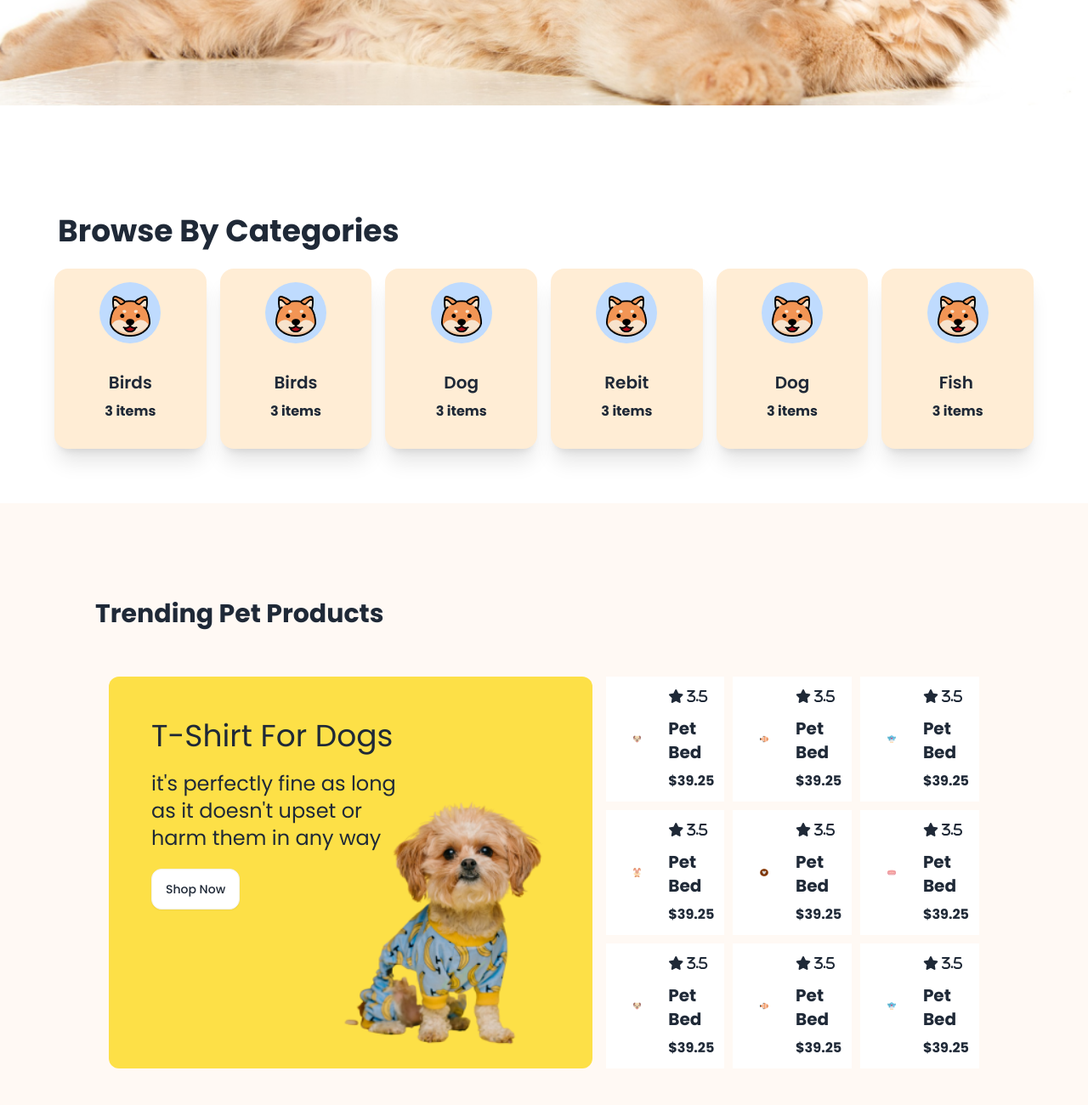
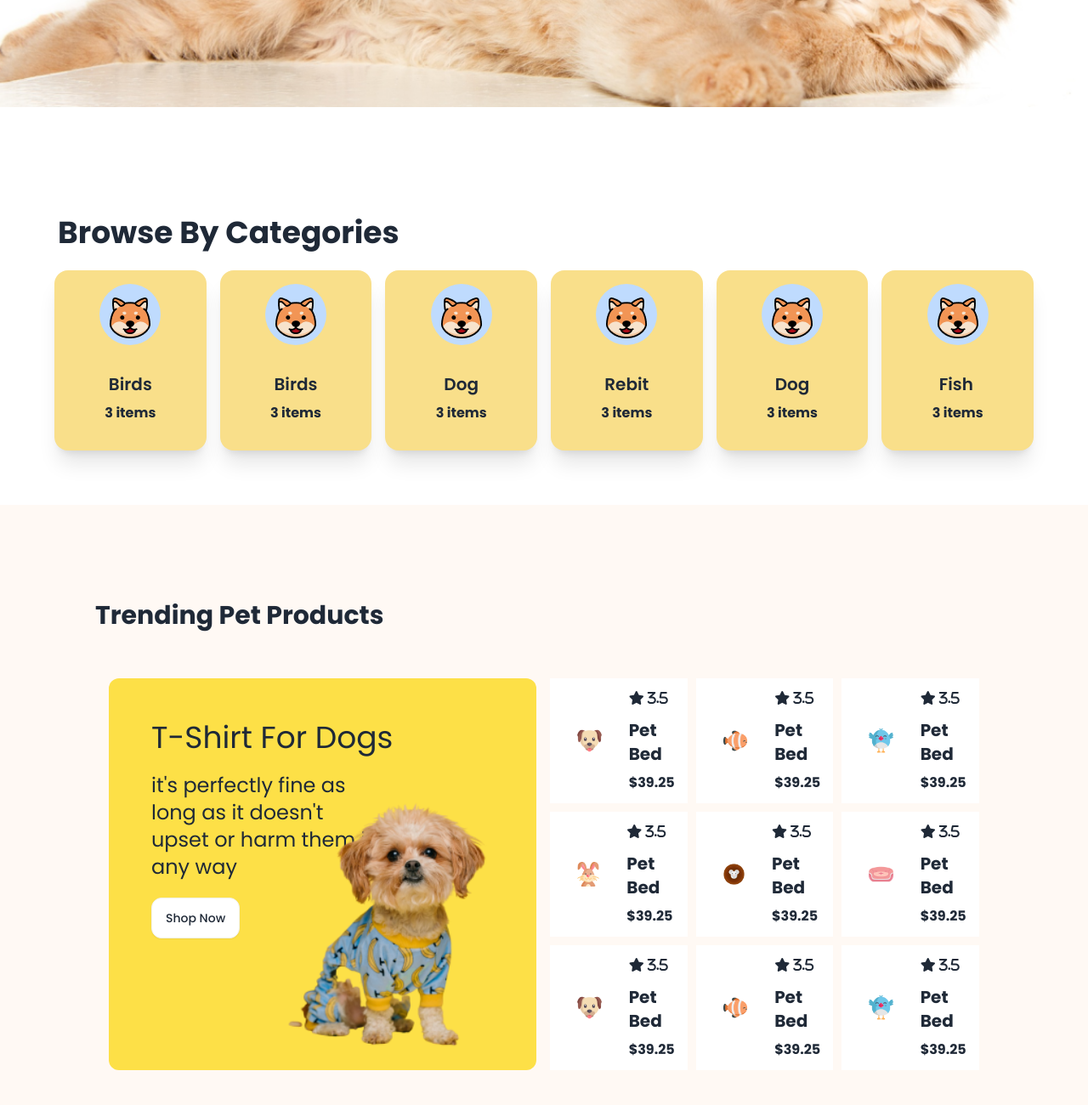
Before and after one commit to Robin4533704/assainment-three-001, a plain HTML site: page index.html in a window 1280 px wide. Shown: the part 760-2060 px from the top of the page at 85% size. Drawn offline with nearby package versions, Linux system fonts and the light colour scheme; a web font is replaced by a local one.

Commit message:
fast commit

```diff
--- a/index.html
+++ b/index.html
@@ -30,8 +30,8 @@
       </style>
 </head>
 <body class="font-Triodion">
-    <header>
-        <nav>
+    <header class="">
+        <nav class="border-b-2">
             <div class="navbar bg-pink-100 pt-4 pb-4 lg:pl-24 lg:pr-24 mx-auto">
                 <div class="navbar-start text-2xl gap-3">
                     <img src="c1-assets/logo-header.png" class="w-10 ">
@@ -88,11 +88,12 @@
               </div>
               <hr class="lg:hidden">
         </nav>
+
  <div class="bg-cover bg-center sm:bg-auto md:bg-cover lg:bg-cover
  bg-[url('c1-assets/cat-big.png')] sm:bg-[url('c1-assets/cat-big.png')]
  lg:h-screen sm:bg-cover bg-no-repeat    ">
 
-            <div class="lg:pt-18 lg:pl-12 ">
+            <div class="lg:pt-18 lg:pl-12  ">
               <div class="lg:pl-24 lg:pr-6 p-4 lg:pt-24  lg:text-left max-w-[600px]">
                 <h1 class="text-3xl sm:text-4xl lg:text-5xl font-bold pl-0 lg:pl-4  ">
                     Pamper Your Pet, Because They Deserve the Best
@@ -113,12 +114,12 @@
 
     </header>
     <main class="mx-auto">
-        <section class="lg:p-12 relative">
+        <section class="lg:p-12 ">
 
 <div class="lg:pt-16 p-2">
     <h1 class="lg:text-4xl text-3xl font-bold pl-3 pt-4">Browse By Categories</h1></div>
             <div class=" grid grid-cols-2   lg:grid-cols-6 gap-4 p-4 mx-auto">
-              <div class="card  bg-orange-100 shadow-xl items-center text-center">
+              <div class="card   bg-[#F9DF8A] shadow-xl items-center text-center">
                 <div class="bg-blue-200 rounded-full w-18 h-18 mt-4">
                   <img src="c1-assets/cat-cartoon.png" class="mt-4 ml-3">
                 </div>
@@ -127,7 +128,7 @@
                   <p class="font-bold">3 items</p>
                 </div>
               </div>
-                <div class="card  bg-orange-100 shadow-xl items-center text-center">
+                <div class="card   bg-[#F9DF8A] shadow-xl items-center text-center">
                   <div class="bg-blue-200 rounded-full w-18 h-18 mt-4">
                     <img src="c1-assets/cat-cartoon.png" class="mt-4 ml-3">
                   </div>
@@ -136,7 +137,7 @@
                       <p class="font-bold">3 items</p>
                     </div>
                   </div>
-                <div class="card  bg-orange-100 shadow-xl text-center items-center">
+                <div class="card  bg-[#F9DF8A] shadow-xl text-center items-center">
                   <div class="bg-blue-200 rounded-full w-18 h-18 mt-4">
                     <img src="c1-assets/cat-cartoon.png" class="mt-4 ml-3">
                   </div>
@@ -145,7 +146,7 @@
                       <p class="font-bold">3 items</p>
                     </div>
                   </div>
-                <div class="card  bg-orange-100  shadow-xl items-center text-center">
+                <div class="card   bg-[#F9DF8A]  shadow-xl items-center text-center">
                   <div class="bg-blue-200 rounded-full w-18 h-18 mt-4">
                     <img src="c1-assets/cat-cartoon.png" class="mt-4 ml-3">
                   </div>
@@ -154,7 +155,7 @@
                       <p class="font-bold">3 items</p>
                     </div>
                   </div>
-                <div class="card  bg-orange-100  shadow-xl items-center text-center">
+                <div class="card   bg-[#F9DF8A]  shadow-xl items-center text-center">
                   <div class="bg-blue-200 rounded-full w-18 h-18 mt-4">
                     <img src="c1-assets/cat-cartoon.png" class="mt-4 ml-3">
                   </div>
@@ -163,7 +164,7 @@
                       <p class="font-bold">3 items</p>
                     </div>
                   </div>
-                <div class="card  bg-orange-100  shadow-xl items-center text-center ">
+                <div class="card  bg-[#F9DF8A] shadow-xl items-center text-center ">
                   <div class="bg-blue-200 rounded-full w-18 h-18 mt-4">
                     <img src="c1-assets/cat-cartoon.png" class="mt-4 ml-3">
                   </div>
@@ -175,11 +176,11 @@
             </div>
         </section>
 
-         <section class="bg-[#FFF9F4] mx-auto">
-          <div class=" mx-auto lg:p-28">
+         <section class="bg-[#FFF9F4] ">
+          <div class="  lg:p-28">
               <h1 class="font-bold text-3xl mb-[40px] md:ml-0 ml-[30px]">Trending Pet Products</h1>
 
-              <div class="flex flex-col md:flex-row justify-between gap-4  p-4 w-full ">
+              <div class="flex flex-col md:flex-row justify-center gap-4  p-4 w-full ">
                   <div class="bg-yellow-300  relative rounded-xl p-[50px]">
                       <h1 class="adlam-display-font md:text-4xl text-2xl mb-[20px]">T-Shirt For Dogs</h1>
                       <p class="sora-font md:text-2xl w-2/3"> it's perfectly fine as long as it doesn't upset or harm them in any way</p>
@@ -188,8 +189,111 @@
                           <img src="c1-assets/cute-pet-small.png" class="absolute md:w-[280px] w-[150px] right-[15px] md:pt-[150px] bottom-[20px] md:right-[20px] md:bottom-[20px]" alt="">
 
                   </div>
+                  <div class="all-product-container grid grid-cols-2 md:grid-cols-3 gap-4 md:gap-[10px] mt-5 md:mt-0 w-full md:p-0 p-[5px]">
 
-                  <div class="all-product-container grid md:grid-cols-3 grid-cols-2 md:gap-[10px] gap- md:mt-0 mt-5 md:w-3/4 md:p-0 p-[5px]">
+                    <div class="bg-white flex items-center gap-4 py-3 pr-3 w-full">
+                      <div class="ml-4">
+                        <img src="c1-assets/dog-cartoon.png" class="bg-second-color p-4 rounded-lg" alt="Dog Cartoon">
+                      </div>
+                      <div class="space-y-2">
+                        <i class="fa-solid fa-star"> 3.5</i>
+                        <p class="text-xl font-bold">Pet Bed</p>
+                        <p class="font-bold">$39.25</p>
+                      </div>
+                    </div>
+
+                    <div class="bg-white flex items-center gap-4 py-3 pr-3 w-full">
+                      <div class="ml-4">
+                        <img src="c1-assets/fish-cartoon.png" class="bg-second-color p-4 rounded-lg" alt="Fish Cartoon">
+                      </div>
+                      <div class="space-y-2">
+                        <i class="fa-solid fa-star"> 3.5</i>
+                        <p class="text-xl font-bold">Pet Bed</p>
+                        <p class="font-bold">$39.25</p>
+                      </div>
+                    </div>
+
+                    <div class="bg-white flex items-center gap-4 py-3 pr-3 w-full">
+                      <div class="ml-4">
+                        <img src="c1-assets/bird-cartoon.png" class="bg-second-color p-4 rounded-lg" alt="Bird Cartoon">
+                      </div>
+                      <div class="space-y-2">
+                        <i class="fa-solid fa-star"> 3.5</i>
+                        <p class="text-xl font-bold">Pet Bed</p>
+                        <p class="font-bold">$39.25</p>
+                      </div>
+                    </div>
+
+                    <div class="bg-white flex items-center gap-4 py-3 pr-3 w-full">
+                      <div class="ml-4">
+                        <img src="c1-assets/rabbit-cartoon.png" class="bg-second-color p-4 rounded-lg" alt="Rabbit Cartoon">
+                      </div>
+                      <div class="space-y-2">
+                        <i class="fa-solid fa-star"> 3.5</i>
+                        <p class="text-xl font-bold">Pet Bed</p>
+                        <p class="font-bold">$39.25</p>
+                      </div>
+                    </div>
+
+                    <div class="bg-white flex items-center gap-4 py-3 pr-3 w-full">
+                      <div class="ml-4">
+                        <img src="c1-assets/mouse-cartoon.png" class="bg-second-color p-4 rounded-lg" alt="Mouse Cartoon">
+                      </div>
+                      <div class="space-y-2">
+                        <i class="fa-solid fa-star"> 3.5</i>
+                        <p class="text-xl font-bold">Pet Bed</p>
+                        <p class="font-bold">$39.25</p>
+                      </div>
+                    </div>
+
+                    <div class="bg-white flex items-center gap-4 py-3 pr-3 w-full">
+                      <div class="ml-4">
+                        <img src="c1-assets/pet-couch.png" class="bg-second-color p-4 rounded-lg" alt="Pet Couch">
+                      </div>
+                      <div class="space-y-2">
+                        <i class="fa-solid fa-star"> 3.5</i>
+                        <p class="text-xl font-bold">Pet Bed</p>
+                        <p class="font-bold">$39.25</p>
+                      </div>
+                    </div>
+
+                    <div class="bg-white flex items-center gap-4 py-3 pr-3 w-full">
+                      <div class="ml-4">
+                        <img src="c1-assets/dog-cartoon.png" class="bg-second-color p-4 rounded-lg" alt="Dog Cartoon">
+                      </div>
+                      <div class="space-y-2">
+                        <i class="fa-solid fa-star"> 3.5</i>
+                        <p class="text-xl font-bold">Pet Bed</p>
+                        <p class="font-bold">$39.25</p>
+                      </div>
+                    </div>
+
+                    <div class="bg-white flex items-center gap-4 py-3 pr-3 w-full">
+                      <div class="ml-4">
+                        <img src="c1-assets/fish-cartoon.png" class="bg-second-color p-4 rounded-lg" alt="Fish Cartoon">
+                      </div>
+                      <div class="space-y-2">
+                        <i class="fa-solid fa-star"> 3.5</i>
+                        <p class="text-xl font-bold">Pet Bed</p>
+                        <p class="font-bold">$39.25</p>
+                      </div>
+                    </div>
+
+                    <!-- এই কার্ডটি শুধু বড় স্ক্রিনে দেখাবে -->
+                    <div class="bg-white hidden lg:flex items-center gap-4 py-3 pr-3 w-full">
+                      <div class="ml-4">
+                        <img src="c1-assets/bird-cartoon.png" class="bg-second-color p-4 rounded-lg" alt="Bird Cartoon">
+                      </div>
+                      <div class="space-y-2">
+                        <i class="fa-solid fa-star"> 3.5</i>
+                        <p class="text-xl font-bold">Pet Bed</p>
+                        <p class="font-bold">$39.25</p>
+                      </div>
+                    </div>
+
+                  </div>
+
+                  <!-- <div class="all-product-container grid md:grid-cols-3 grid-cols-2 md:gap-[10px] gap- md:mt-0 mt-5 md:w-3/4 md:p-0 p-[5px]">
 
                     <div class="bg-white flex items-center gap-4 py-3 pr-3 w-full">
                       <div class="ml-4">
@@ -287,7 +391,7 @@
                     </div>
 
 
-                    <div class="bg-white flex items-center gap-4 py-3 pr-3 w-full">
+                    <div class="bg-white lg:flex hidden items-center gap-4 py-3 pr-3 w-full">
                       <div class="ml-4">
                         <img src="c1-assets/bird-cartoon.png" class="bg-second-color p-4 rounded-lg" alt="Bird Cartoon">
                       </div>
@@ -297,47 +401,53 @@
                         <p class="font-bold">$39.25</p>
                       </div>
                     </div>
-                  </div>
+
+                  </div> -->
 
               </div>
           </div>
       </section>
 
- <section class=" lg:px-24 pb-24 lg:pb-32">
+ <section class="pb-38 lg:pb-32">
+  <div class=" lg:px-24 ">
     <h1 class="text-4xl  font-bold p-4 lg:p-12">Everyday Low Price</h1>
     <div class="px-24 flex flex-col sm:flex-row  items-center gap-6">
 
-          <div class="bg-gradient-to-r from-indigo-400 via-blue-500 to-blue-700 rounded-xl  justity-around flex flex-col lg:flex-row  w-[500px] lg:w-[700px] h-[450px] lg:h-[400px] relative">
-            <div class=" pl-6 lg:p-6 ">
+      <div class="bg-gradient-to-r from-indigo-400 via-blue-500 to-blue-700 rounded-xl  justity-around flex flex-col lg:flex-row  w-[450px] lg:w-[700px] h-[400px] lg:h-[400px] relative">
+        <div class=" p-6 lg:p-6 ">
           <h6 class="font-bold pb-2 hidden sm:block">Under Price</h6>
           <h2 class="text-3xl font-bold pb-2">Pet Grooming Mitt</h2>
           <p class="text-gray-100 pb-2 hidden sm:block text-white">(Easy Hair Removal)</p>
-              <h1 class="text-6xl font-bold">$7.99</h1>
+          <h1 class="text-3xl lg:text-6xl font-bold">$7.99</h1>
       </div>
 
-              <img class="lg:ml-[350px] lg:-mt-[20px] ml-[160px] mt-[40px]  h-[430px] absolute" src="c1-assets/cute-dog-mid.png" alt="">
+          <img class="lg:ml-[350px] lg:-mt-[20px] ml-[130px] mt-[40px]  h-[400px] absolute" src="c1-assets/cute-dog-mid.png" alt="">
 
       </div>
-          <div class="bg-gradient-to-r from-yellow-400 via-red-500 to-purple-700 w-[500px] h-[380px] relative">
-            <div class="p-4 lg:ml-8 lg:mt-4  ">
+      <div class="bg-gradient-to-r from-yellow-400 via-red-500 to-purple-700 lg:w-[550px] w-[450px] h-[380px] relative">
+        <div class="m-4 lg:ml-8 lg:mt-4  ">
           <h2 class="text-3xl font-bold">shirt for Dog</h2>
           <p class="text-yellow-400 text-4xl">$7.99</p>
         </div>
         <figure>
-              <img class="lg:ml-[200px] lg:-mt-[120px] absolute"
+          <img class="ml-[130px] -mt-[100px] lg:ml-[200px] lg:-mt-[120px] absolute"
             src="c1-assets/cute-pet-mid.png" />
         </figure>
       </div>
 
 
     </div>
+  </div>
+
+
       </section>
 
 
     </main>
-    <footer class="bg-[#FFDC26]  lg:pt-[200px] relative">
+    <footer class="bg-[#FFDC26] mt-[120px] lg:mt-[150px]">
       <!-- Subscription Card -->
-      <div class=" lg:ml-[240px] lg:-mt-[300px] absolute lg:w-[1200px] lg:h-[400px]  bg-[#FFF9F4] flex flex-col lg:flex-row items-center justify-center rounded-lg shadow-lg ">
+   <div class="relative">
+    <div class="m-4 -mt-[250px] lg:ml-[240px] lg:-mt-[250px] absolute lg:w-[1200px] lg:h-[400px]  bg-[#FFF9F4] flex flex-col lg:flex-row items-center justify-center rounded-lg shadow-lg ">
       <div>
         <img src="c1-assets/cute-pet-mid.png" alt="">
       </div>
@@ -349,9 +459,10 @@
         <button class="btn btn-warning mt-4 mb-2">Subscribe</button>
       </div>
     </div>
+   </div>
 
       <!-- Footer Content -->
-      <div class="flex flex-col md:flex-row justify-between items-center md:items-center px-6 lg:px-24 pt-[650px] lg:pt-[150px]">
+      <div class="flex flex-col md:flex-row justify-between items-center md:items-center  lg:px-24 pt-[450px] lg:pt-[150px]">
         <div>
           <h1 class="btn btn-ghost text-2xl flex items-center">
             <img src="c1-assets/logo-footer.png" alt="" class="h-8 mr-2">
```
Lines whose indentation alone changed are shown as unchanged.
